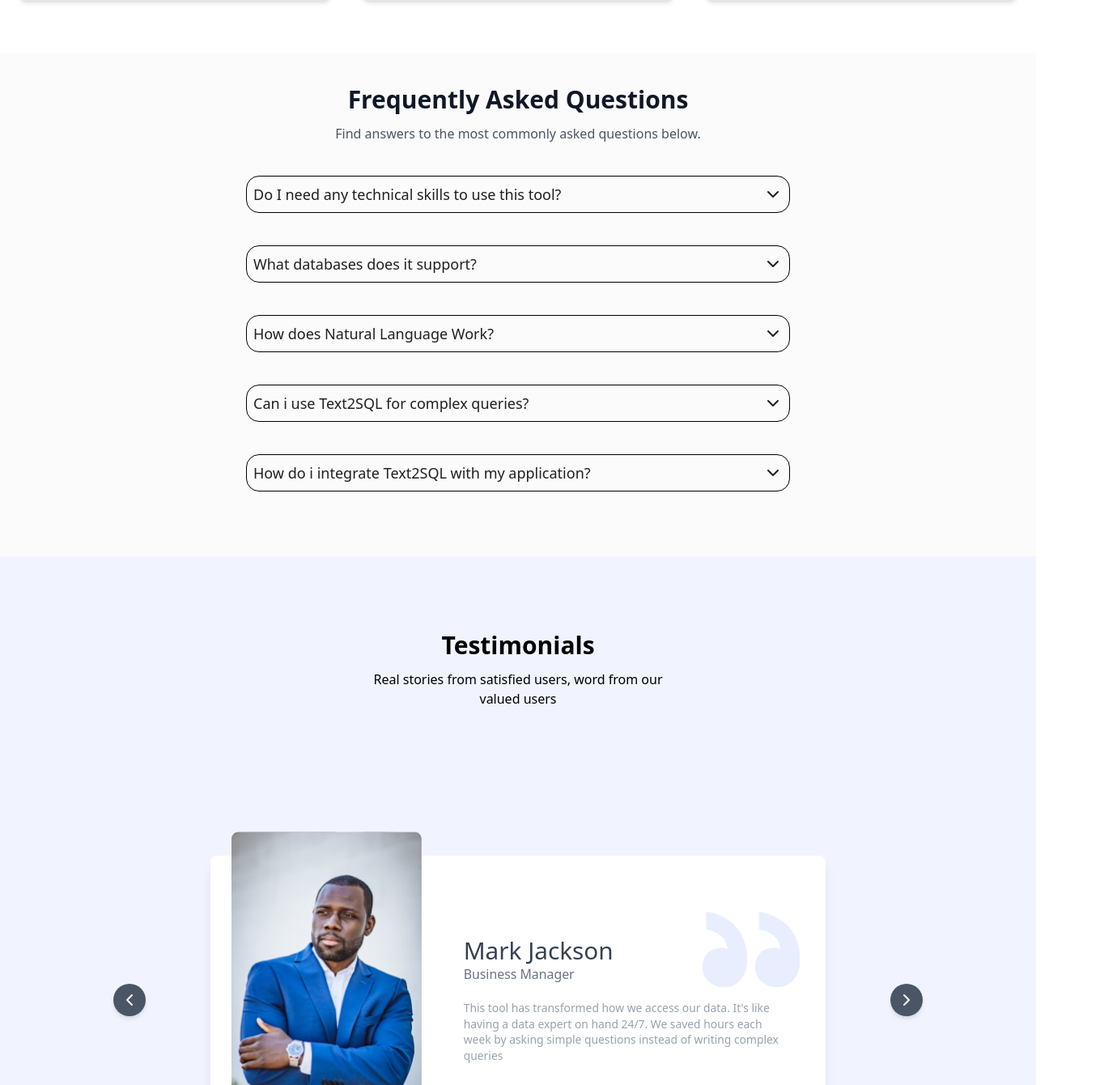
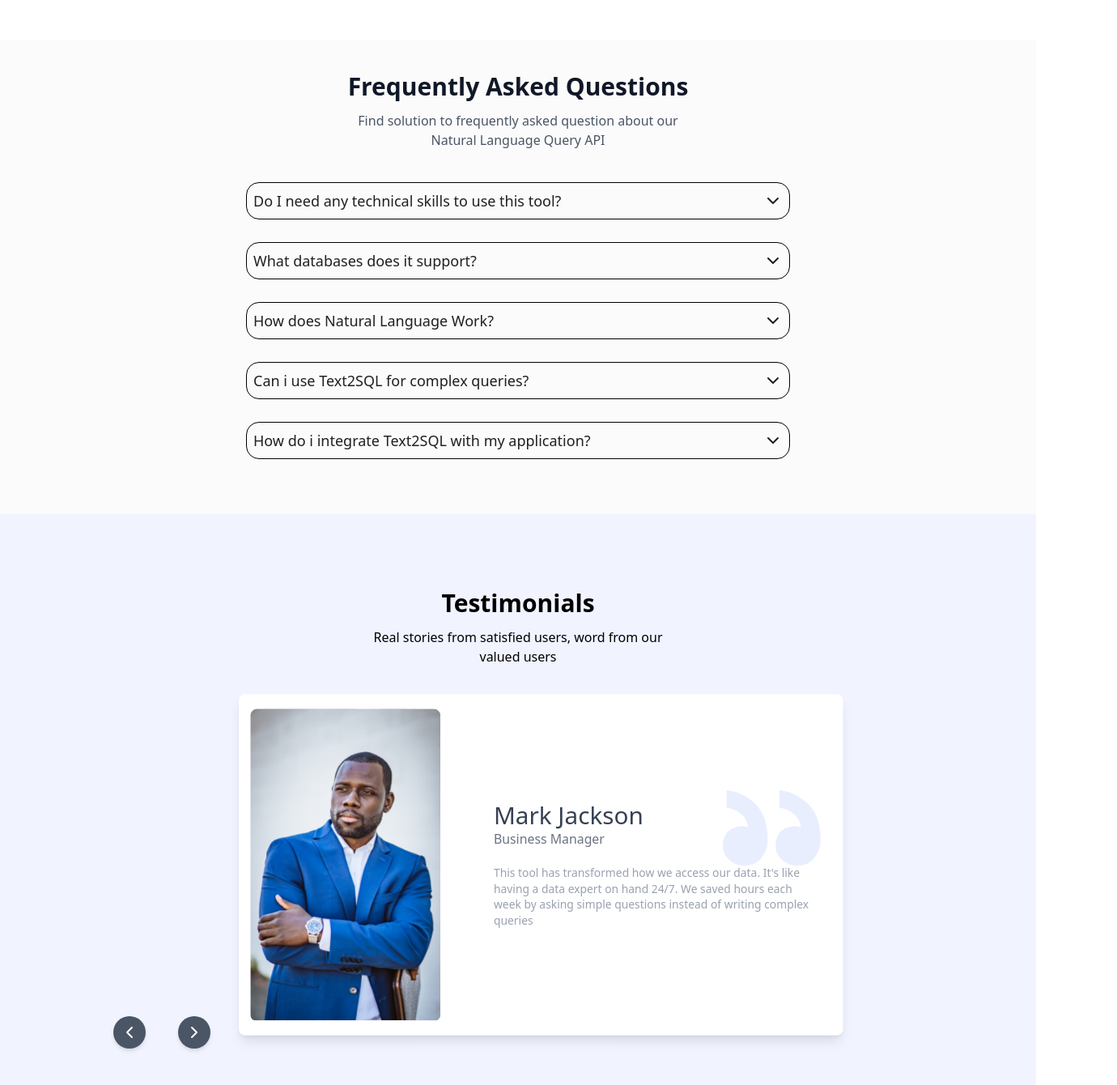
Before and after one commit to primestacks/Text2SQL-RIL, a React (Vite) app: page / in a window 1280 px wide. Shown: the part 1445-2785 px from the top of the page at 81% size, 1380 px wide, since content can reach past the window. Built offline with nearby package versions, Linux system fonts and the light colour scheme.

Commit message:
fix testimonial component responsiveness

```diff
--- a/index.html
+++ b/index.html
@@ -4,7 +4,7 @@
     <meta charset="UTF-8" />
     <link rel="icon" type="image/svg+xml" href="./assets/text2sql-icon.svg" />
     <meta name="viewport" content="width=device-width, initial-scale=1.0" />
-    <title>Vite + React</title>
+    <title>Text2SQL</title>
   </head>
   <body>
     <div id="root"></div>
--- a/src/components/FAQ.jsx
+++ b/src/components/FAQ.jsx
@@ -40,18 +40,19 @@ function FAQ() {
   return (
     <div className="py-10 px-6 bg-[#FBFBFB] w-full">
       {/* Header */}
-      <div className="max-w-3xl mx-auto text-center">
+      <div className="max-w-md mx-auto text-center">
         <h2 className="text-3xl font-bold text-gray-900">
           Frequently Asked Questions
         </h2>
         <p className="text-gray-600 mt-3">
-          Find answers to the most commonly asked questions below.
+          Find solution to frequently asked question about our Natural Language
+          Query API
         </p>
       </div>
 
       <div className="mt-10 max-w-2xl mx-auto space-y-4">
         {faqsData.map((faq, index) => (
-          <div key={index} className="border  p-2 rounded-2xl my-10">
+          <div key={index} className="border  p-2 rounded-2xl my-7">
             <button
               className="w-full flex justify-between items-center text-lg font-medium text-left text-[#202020]"
               onClick={() => toggleFAQ(index)}
--- a/src/components/Footer.jsx
+++ b/src/components/Footer.jsx
@@ -3,7 +3,7 @@ import { Facebook, Twitter, Instagram, Mail } from "lucide-react";
 function Footer() {
   return (
     <div className="w-full  bg-primary py-20 max-h-[500px] ">
-      <div className=" max-w-7xl grid grid-cols-1 md:grid-cols-3 lg:grid-cols-3 justify-start bg-[#3c2f72] rounded-2xl py-20 px-10 text-[#ffff] gap-5 mx-auto">
+      <div className=" max-w-7xl my-5 grid grid-cols-1 md:grid-cols-3 lg:grid-cols-3 justify-start bg-[#3c2f72] rounded-2xl py-20 sm:mb-10 px-10 text-[#ffff] gap-5 mx-auto">
         <div className="">
           <h1 className="text-2xl font-bold mb-5">
             <img
--- a/src/components/Hero_home.jsx
+++ b/src/components/Hero_home.jsx
@@ -9,7 +9,7 @@ function Herohome() {
           className="lg:absolute lg:block hidden lg:left-5 lg:group-hover:left-[-40px] transition-all z-0 duration-800 "
         />
 
-        <div className="absolute z-50 lg:max-w-2xl  text-center bg-secondary backdrop-blur-3xl opacity-95 p-5 lg:m-2 rounded-lg lg:rounded-[50px] lg:border lg:border-seconday-500 py-3 ">
+        <div className="absolute z-50 lg:max-w-2xl  text-center bg-secondary backdrop-blur-3xl opacity-95 p-5 lg:m-2 rounded-lg lg:rounded-[50px] lg:border lg:border-seconday-500 py-10">
           <p className="my-5 sm:block text-sm md:text-lg">
             <img
               src="./assets/Frame 222.svg"
--- a/src/components/HomeCards.jsx
+++ b/src/components/HomeCards.jsx
@@ -52,7 +52,7 @@ function HomeCards() {
             onMouseEnter={() => setIsHovered(true)} // For desktop hover
             onMouseLeave={() => setIsHovered(false)} // For desktop hover out
           >
-            <div className="flex flex-col items-start group-hover:text-[#ffffff] group-hover:border-amber-50 gap-3 lg:gap-5">
+            <div className="flex flex-col items-start group-hover:text-[#f1f4ff] group-hover:border-amber-50 gap-3 lg:gap-5">
               <img src={feature.icon} alt="" />
 
               <h3 className="text-lg font-bold text-gray-900 group-hover:text-[#ffffff]">
--- a/src/components/Navbar.jsx
+++ b/src/components/Navbar.jsx
@@ -5,7 +5,7 @@ function Navbar() {
   const [isOpen, setIsOpen] = useState(false);
 
   return (
-    <nav className="bg-primary w-full my-auto text-white p-4 font-secondary transition-all duration-300">
+    <nav className="bg-primary w-full my-auto text-white p-2 font-secondary transition-all duration-300">
       <div className="max-w-7xl my-auto mx-auto px-4 sm:px-6 lg:px-8">
         <div className="flex justify-between h-16 items-center">
           {/* Logo */}
@@ -40,10 +40,10 @@ function Navbar() {
 
           {/* Desktop Login & Signup Buttons */}
           <div className="hidden md:flex space-x-4">
-            <button className="px-6 py-2 border border-seconday text-seconday rounded-lg hover:opacity-90 cursor-pointer">
+            <button className="px-6 py-2 border border-seconday text-seconday rounded-lg cursor-pointer">
               Login
             </button>
-            <button className="px-6 py-2 bg-seconday rounded-lg hover:opacity-90 cursor-pointer">
+            <button className="px-6 py-2 bg-seconday rounded-lg  cursor-pointer">
               Sign Up
             </button>
           </div>
@@ -66,25 +66,25 @@ function Navbar() {
           isOpen ? "block" : "hidden"
         } py-10 rounded-lg bg-blue-900 backdrop-blur-lg opacity-80`}
       >
-        <a href="#" className="block px-4 py-2 text-white hover:bg-gray-700">
+        <a href="#" className="block px-4 py-2 text-white hover::opacity-90">
           Home
         </a>
-        <a href="#" className="block px-4 py-2 text-white hover:bg-gray-700">
+        <a href="#" className="block px-4 py-2 text-white hover:b:opacity-90">
           Features
         </a>
-        <a href="#" className="block px-4 py-2 text-white hover:bg-gray-700">
+        <a href="#" className="block px-4 py-2 text-white hover::opacity-90">
           Documentation
         </a>
-        <a href="#" className="block px-4 py-2 text-white hover:bg-gray-700">
+        <a href="#" className="block px-4 py-2 text-white hover::opacity-90">
           FAQ
         </a>
-        <a href="#" className="block px-4 py-2 text-white hover:bg-gray-700">
+        <a href="#" className="block px-4 py-2 text-white hover:opacity-90">
           Support
         </a>
 
         {/* Mobile Login & Signup Buttons */}
         <div className="mt-2 px-4 space-y-2">
-          <button className="w-full px-4 py-2 border border-seconday sm:block md:inline-block  rounded-lg hover:bg-white">
+          <button className="w-full px-4 py-2 border border-seconday sm:block md:inline-block  rounded-lg hover:opacity-95">
             Login
           </button>
           <button className="w-full px-4 sm:block md:inline-block py-2 bg-seconday rounded-lg hover:bg-blue-500">
--- a/src/components/Testimonial.jsx
+++ b/src/components/Testimonial.jsx
@@ -51,14 +51,14 @@ function Testimonial() {
   };
 
   return (
-    <section className="relative bg-[#F1F4FF] px-5 py-20 sm:py-15">
-      <div className="max-w-sm py-5 mb-20 mx-auto text-center">
+    <section className="relative min-w-full bg-[#F1F4FF]   px-5 py-10 mx-auto">
+      <div className="relative max-w-7xl mx-auto max-h-[400px] pb-[50rem] lg:pb-[40rem]">
+        <div className="max-w-sm py-5 my-5 mx-auto text-center">
           <h1 className="text-3xl font-bold py-3">Testimonials</h1>
           <p>Real stories from satisfied users, word from our valued users</p>
         </div>
-
-      <div className="relative max-w-7xl mx-auto pb-20 lg:min-h-[600px] ">
         {/* Testimonials Slider */}
+        <div className="mx-auto max-w-1xl">
           <AnimatePresence>
             {testimonials.map((testimonial, index) => {
               const isActive = index === current;
@@ -67,7 +67,7 @@ function Testimonial() {
               return (
                 <motion.div
                   key={index}
-                className={`lg:min-w-3xl lg:min-h-1xl mt-0 absolute max-hight-[350px] left-1/2 mb-20 z-0 transform lg:-translate-x-1/2 sm:-translate-x-1/1 transition-all ease-out rounded-lg shadow-lg bg-white  lg:pl-5 lg:pb-90  md:w-96 ${
+                  className={`absolute transform lg:translate-x-1/3 lg:left-5 top-40 max-w-4xl  flex flex-col lg:flex-row items-center mx-auto px-0 lg:px-2 py-2 transition-all ease-out rounded-lg shadow-lg bg-white   ${
                     index === 0
                       ? "z-30 scale-90 top-10"
                       : index === 1
@@ -76,7 +76,7 @@ function Testimonial() {
                   }`}
                   initial={{ opacity: 100, scale: 0, y: 10 }}
                   animate={{
-                  opacity: isActive ? 100 : 10,
+                    opacity: isActive ? 100 : 1,
                     scale: isActive ? 1.1 : isPrevious ? 0.85 : 0.85,
                     y: isActive ? 0 : isPrevious ? 10 : 20,
                     zIndex: isActive ? 30 : isPrevious ? 20 : 10,
@@ -87,14 +87,14 @@ function Testimonial() {
                   <motion.img
                     src={testimonial.image}
                     alt={testimonial.name}
-                  className={`rounded-lg lg:w-[250px] bottom-0 p-0 absolute sm:w-9 ${
+                    className={`lg:rounded-lg w-[200px] rounded-2xl lg:w-[250px] bottom-0 p-0   ${
                       index === 0
                         ? "z-30 scale-100"
                         : index === 1
                         ? "z-20 scale-95 b-0 lg:w-[220px] top-[-11%]"
                         : "z-10 scale-85 lg:w-[200px]  top-[-8%] p-0"
                     }`}
-                  initial={{ opacity: 100, scale: 0.1, y: 0 }}
+                    initial={{ opacity: 100, scale: 0, y: 0 }}
                     animate={{
                       opacity: isActive ? 100 : 0,
                       scale: isActive ? 1 : isPrevious ? 0.55 : 0.55,
@@ -106,34 +106,44 @@ function Testimonial() {
                     transition={{ duration: 0.3 }}
                   />
 
-                <div className="absolute top-20 max-w-md p-5 transfom left-1/3 ml-10 -transform-y-1/2">
+                  <div className=" top-1/2 max-w-md p-5 transfom left-1/5 lg:ml-10 text-center lg:text-left -transform-y-1/2 ">
                     {/* quatation mark */}
                     <img
                       src="./assets/quotation.svg"
                       alt=""
-                    className="absolute top-[-5%] max-w-[122px] right-2"
+                      className="absolute right-8 w-13 lg:top-30 lg:w-[122px] lg:right-7"
                     />
-                  <h2 className="text-gray-700 text-3xl">{testimonial.name}</h2>
+
+                    <div className="px-0 mx-0">
+                      <h2 className="text-gray-700 text-3xl">
+                        {testimonial.name}
+                      </h2>
                       <p className="mb-5 text-gray-500 ">{testimonial.title}</p>
-                  <p className="text-gray-400 text-sm">{testimonial.quote}</p>
+                      <p className="text-gray-400 text-sm">
+                        {testimonial.quote}
+                      </p>
+                    </div>
                   </div>
                 </motion.div>
               );
             })}
           </AnimatePresence>
+        </div>
         {/* Navigation Buttons */}
+        <div className="flex items-start z-50 absolute gap-10 bottom-10 transform lg:transalte-y-1/1 translate-x-30 w-full ">
           <button
             onClick={prevTestimonial}
-          className="absolute left-30 top-60 p-2 bg-gray-600 text-white rounded-full shadow-md hover:bg-gray-500"
+            className="  p-2 block bg-gray-600 text-white rounded-full shadow-md hover:bg-gray-500"
           >
             <ChevronLeft className="w-6 h-6" />
           </button>
           <button
             onClick={nextTestimonial}
-          className="absolute right-30 top-60 p-2 bg-gray-600 text-white rounded-full shadow-md hover:bg-gray-500"
+            className="  p-2 bg-gray-600 text-white rounded-full shadow-md hover:bg-gray-500"
           >
             <ChevronRight className="w-6 h-6" />
           </button>
+        </div>
       </div>
     </section>
   );
```
Also changed, not shown: public/assets/Ellipse 3.svg (deleted). Lines whose indentation alone changed are shown as unchanged.
